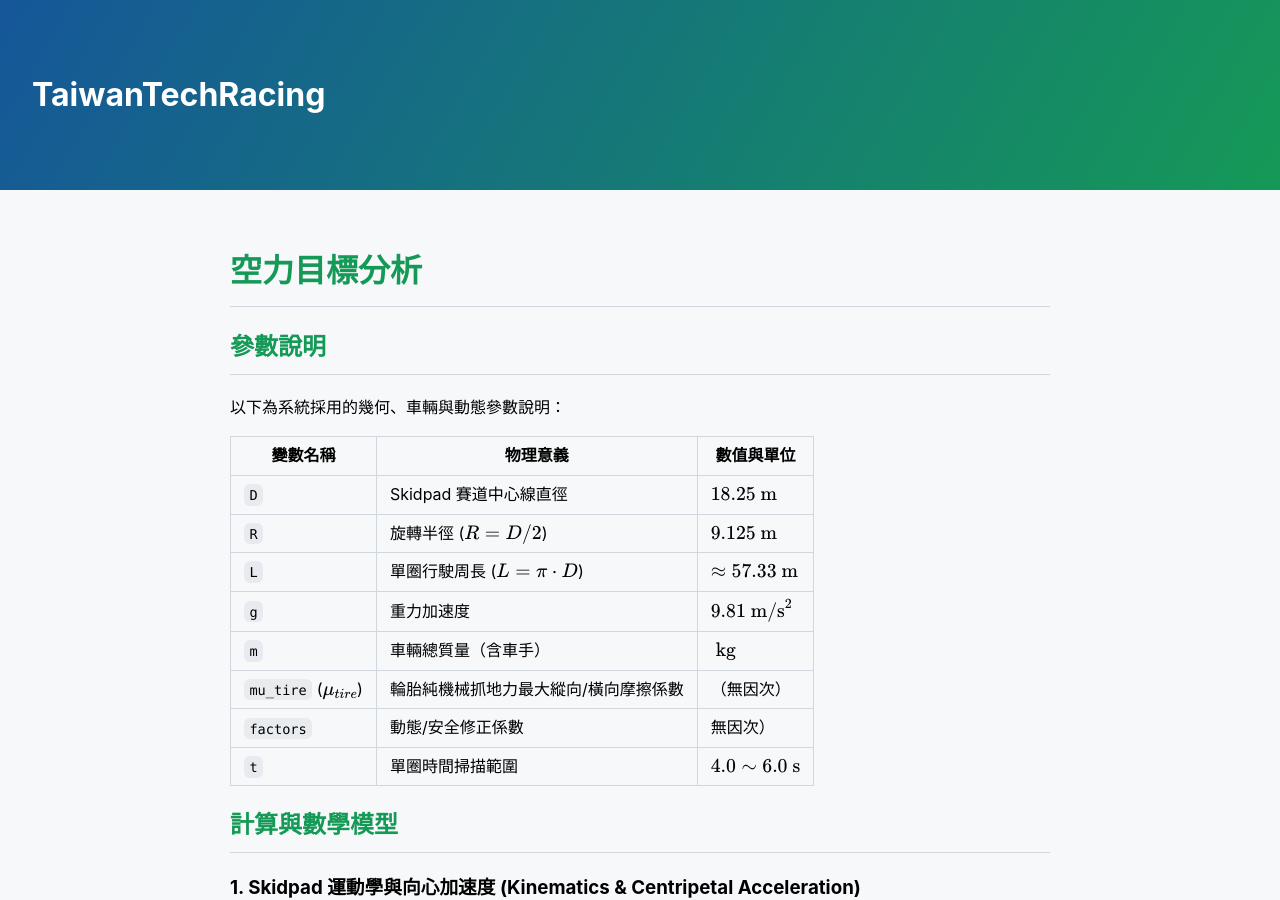
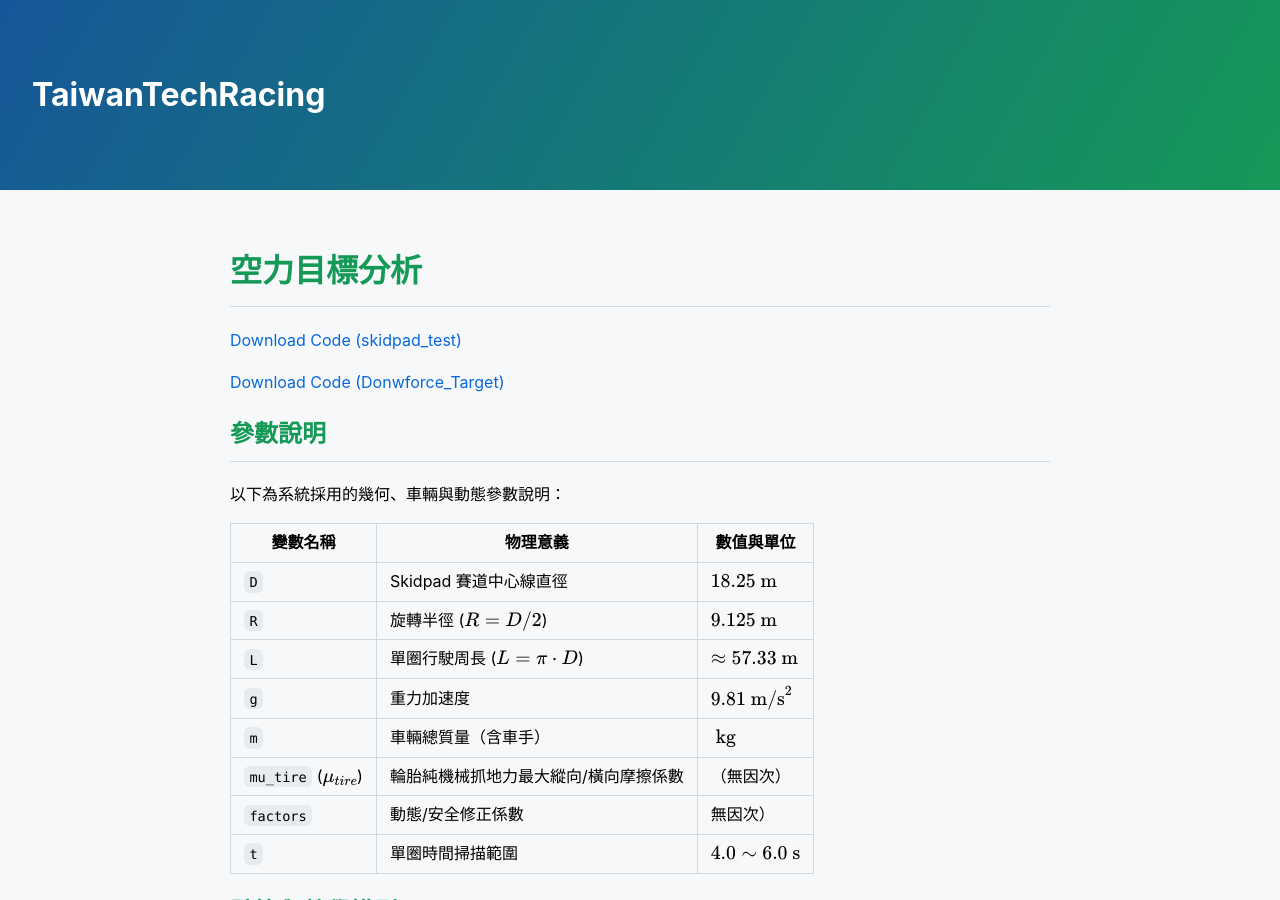
Before and after one commit to TaiwanTechRacing/Design-Reference, a Jekyll site: the page built from open/other/Aero_Target/Aero_Target.md, in a window 1280 px wide and 900 px high. Built offline with Jekyll 4.4.1, drawn with Linux system fonts in a browser that asks for light colours; our own code applies the rules of GitHub Pages for plain Markdown files.

Commit message:
Download Code
add Download Code link

```diff
--- a/open/other/Aero_Target/Aero_Target.md
+++ b/open/other/Aero_Target/Aero_Target.md
@@ -3,6 +3,10 @@ layout: base
 ---
 
 # 空力目標分析
+
+[Download Code (skidpad_test)](skidpad_test.py)
+
+[Download Code (Donwforce_Target)](Donwforce_Target.py)
 
 ## 參數說明
 
```
Also changed, not shown: open/other/Aero_Cl_Cd/Aero_Cl_Cd.md (+2 -0 lines), open/other/Cl_Target/Cl_Target.md (+2 -0 lines).
